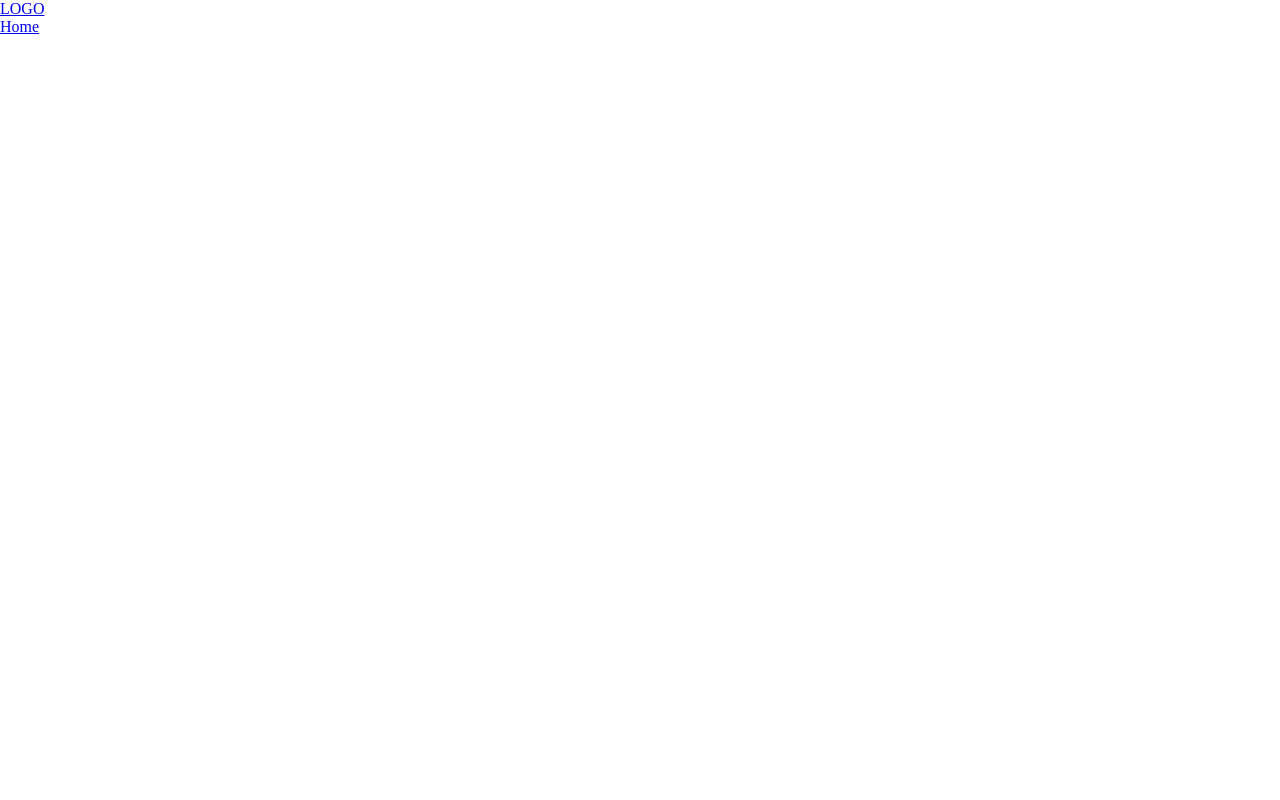
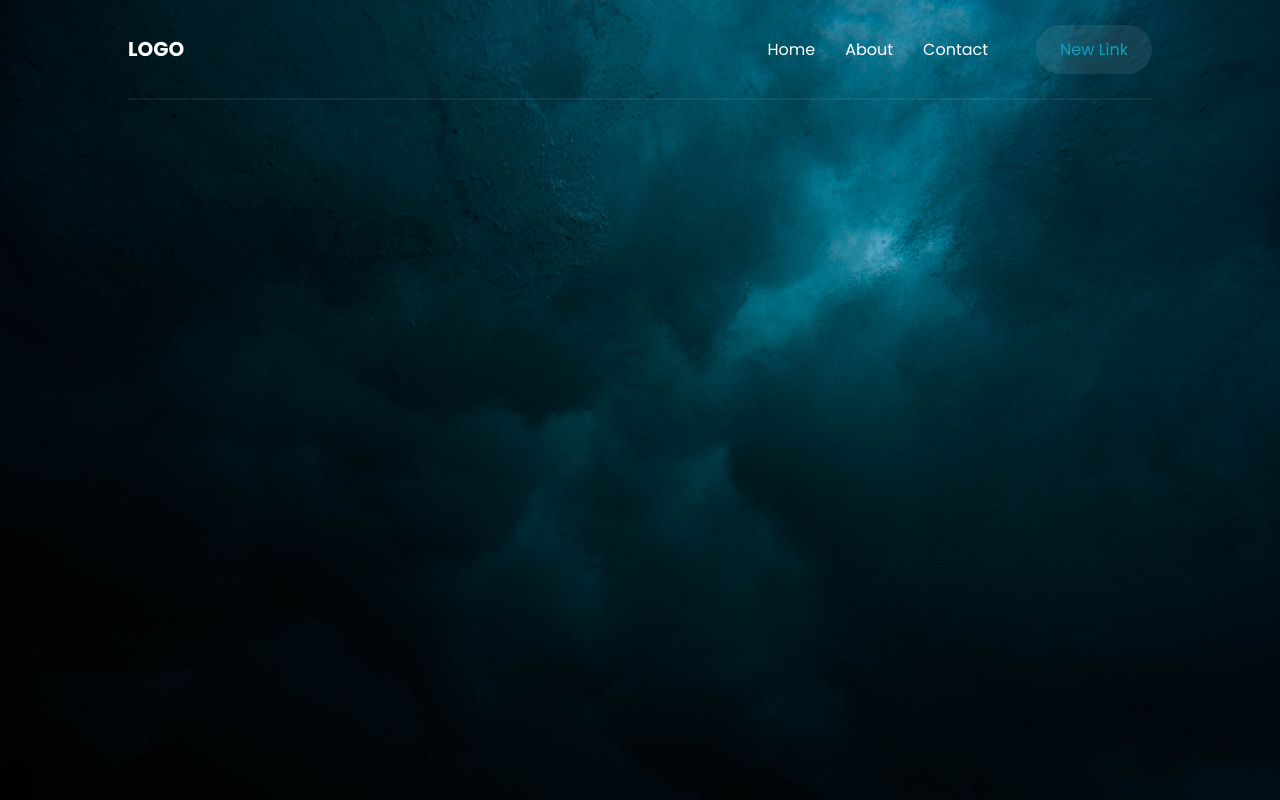
Before and after one commit to Khalidshv/html-and-css-website, a plain HTML site: page index.html in a window 1280 px wide. Drawn offline with Linux system fonts and the light colour scheme.

Commit message:
header section end

```diff
--- a/index.html
+++ b/index.html
@@ -13,10 +13,13 @@
             <div class="logo">
                 <a href="#">LOGO</a>
             </div>
-            <div class="menu">
+             <div class="menu">
                 <ul>
                     <li><a href="#">Home</a></li>
+                    <li><a href="#">About</a></li>
+                    <li><a href="#">Contact</a></li>
                 </ul>
+                <a href="#" class="menu-button">New Link</a>
             </div>
         </nav>
     </header>
--- a/style.css
+++ b/style.css
@@ -1,5 +1,73 @@
+@import url('https://fonts.googleapis.com/css2?family=Poppins:wght@400;600;700&display=swap');
+
 *{
     margin: 0;
     padding: 0;
     box-sizing: border-box;
 }
+body{
+    font-family: 'Poppins', sans-serif;
+    background-image: url(img/bg.jpg);
+    background-size: cover;
+}
+
+
+.container{
+    width: 80%;
+    margin: auto;
+}
+
+/* header start*/
+header{
+    height: 100px;
+    border-bottom: 2px solid rgba(255, 255, 255, 0.06);
+}
+
+header nav{
+    display: flex;
+    justify-content: space-between;
+    align-items: center;
+    height: 100%;
+}
+
+header nav .logo a{
+    color: white;
+    text-decoration: none;
+    font-weight: 700;
+    font-size: 20px;
+}
+
+nav ul{
+    list-style: none;
+    display: flex;
+    column-gap: 30px;
+}
+
+nav ul li a{
+    color: white;
+    text-decoration: none;
+    transition: color .25s ease;
+}
+
+nav ul li a:hover {
+    color: #0ba2c0;
+}
+
+
+nav .menu{
+    display: flex;
+    align-items: center;
+    column-gap: 48px;
+}
+
+nav .menu .menu-button{
+    color: #0ba2c0;
+    text-decoration: none;
+    background-color: rgba(255, 255, 255, 0.08);
+    padding: 12px 24px;
+    border-radius: 55px;
+    transition: all .25s ease;
+
+}
+
+/* header end*/
```
Also changed, not shown: img/bg.jpg (added), 1 other file.
